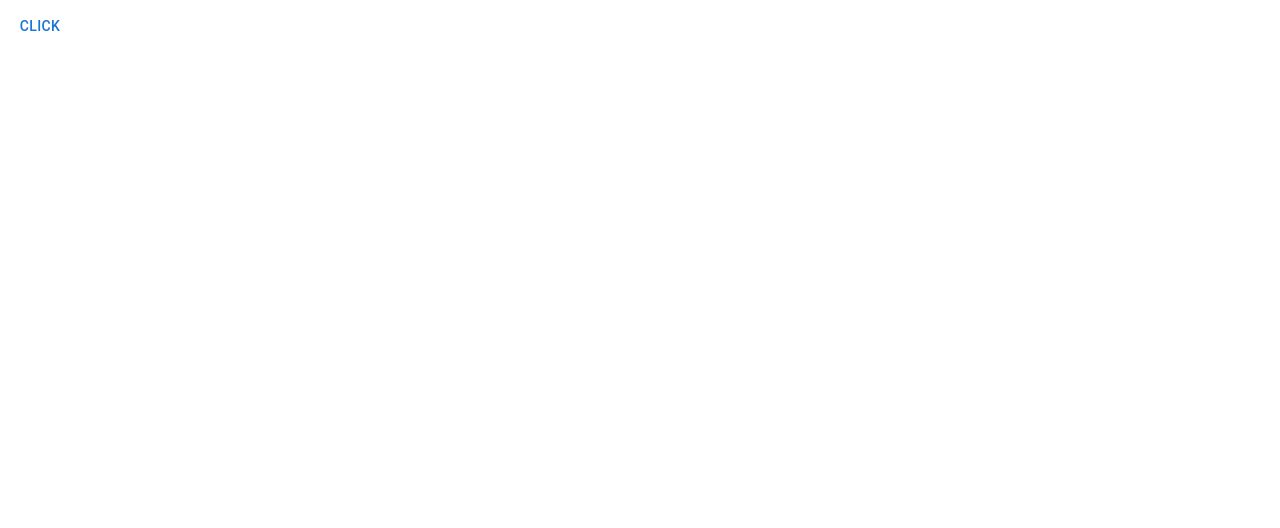
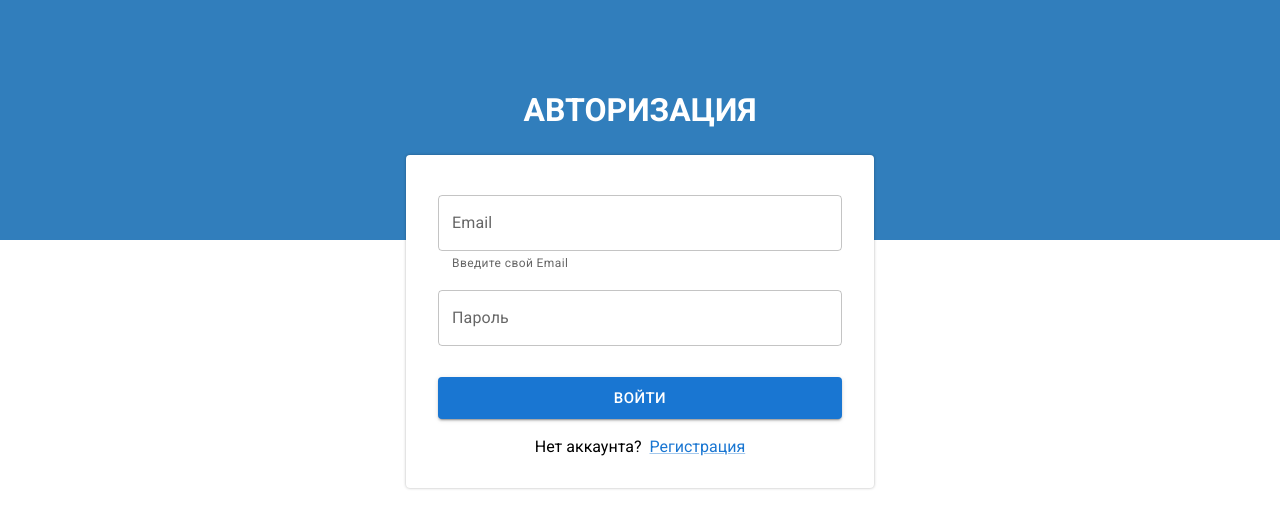
Before and after one commit to AsmrS4/campus-courses-app, a React (Create React App) app: page / in a window 1280 px wide. Shown: the top 528 px of the page. Built offline with nearby package versions, Linux system fonts and the light colour scheme.

Commit message:
added authorization layout

```diff
--- a/public/index.html
+++ b/public/index.html
@@ -5,6 +5,9 @@
     <link rel="icon" href="%PUBLIC_URL%/favicon.ico" />
     <meta name="viewport" content="width=device-width, initial-scale=1" />
     <meta name="theme-color" content="#000000" />
+    <link rel="preconnect" href="https://fonts.googleapis.com">
+    <link rel="preconnect" href="https://fonts.gstatic.com" crossorigin>
+
     <meta
       name="description"
       content="Web site created using create-react-app"
--- a/src/App.jsx
+++ b/src/App.jsx
@@ -1,10 +1,41 @@
-import Header from './components/Header';
+import { Button, Link } from '@mui/material';
+import InputField from './components/InputField/InputField';
+import './styles/index.scss';
 
 function App() {
     return (
         <>
-            <Header />
-            <main className='main'></main>
+            <main className='main'>
+                <section className='authSection'>
+                    <div className='authBg'>
+                        <div className='head'></div>
+                        <div className='body'></div>
+                    </div>
+                    <form className='authForm'>
+                        <h2 className='authTitle'>Авторизация</h2>
+                        <div className='container'>
+                            <InputField
+                                label={'Email'}
+                                placeholder={'example@gmail.com'}
+                                variant='outlined'
+                                helperText='Введите свой Email'
+                            />
+                            <InputField label={'Пароль'} variant='outlined' helperText=' ' />
+                            <Button variant='contained' sx={{ width: 1 }} size='large'>
+                                Войти
+                            </Button>
+                            <div className='link'>
+                                <span>Нет аккаунта?</span>
+                                <Link>Регистрация</Link>
+                            </div>
+                        </div>
+                    </form>
+                    {/* <form className='registryForm'>
+                        <h2 className='authTitle'>Регистрация</h2>
+                        <div className='container'></div>
+                    </form> */}
+                </section>
+            </main>
             <footer className='footer'></footer>
         </>
     );
--- /dev/null
+++ b/src/components/InputField/InputField.jsx
@@ -0,0 +1,37 @@
+import React, { useState } from 'react';
+import { TextField } from '@mui/material';
+
+const InputField = ({
+    label = '',
+    helperText = ' ',
+    placeholder = '',
+    valiant = 'outlined',
+    validation = null,
+}) => {
+    const [value, setValue] = useState('');
+    const [isError, setIsError] = useState(false);
+    const handleValue = (inputValue) => {
+        if (validation !== null) {
+            setIsError(validation(inputValue));
+        }
+    };
+    return (
+        <>
+            <TextField
+                error={isError}
+                label={label}
+                placeholder={placeholder}
+                variant={valiant}
+                helperText={helperText}
+                value={value}
+                sx={{ width: 1, margin: 1 }}
+                onChange={(e) => {
+                    setValue(e.target.value);
+                    handleValue(e.target.value);
+                }}
+            />
+        </>
+    );
+};
+
+export default InputField;
--- a/src/styles/index.scss
+++ b/src/styles/index.scss
@@ -5,4 +5,76 @@
 body {
     margin: 0;
     padding: 0;
+    font-family: 'Roboto', 'Inter', sans-serif;
+
+    div#root {
+        width: 100%;
+        height: 100vh;
+    }
 }
+
+main {
+    width: 100%;
+    height: 100%;
+    @include flex-column;
+    align-items: center;
+}
+
+.authSection {
+    display: flex;
+    width: 100%;
+    height: 100%;
+    box-sizing: border-box;
+
+    .authBg {
+        position: absolute;
+        z-index: 1;
+        width: 100%;
+        height: 100%;
+        @include flex-column-y;
+        .head {
+            width: 100%;
+            height: 30%;
+            background: #317ebc;
+        }
+        .body {
+            width: 100%;
+            background-color: #f6f7f9;
+        }
+    }
+}
+
+.authForm {
+    @include flex-column-y;
+    height: 468px;
+    max-width: 468px;
+    box-sizing: border-box;
+
+    width: 100%;
+    margin: 64px auto;
+    z-index: 2;
+
+    .authTitle {
+        font-size: 32px;
+        color: #fff;
+        text-transform: uppercase;
+    }
+    .container {
+        @include flex-column-y;
+        width: 100%;
+        box-sizing: border-box;
+        background: #fff;
+        border-radius: 4px;
+        box-shadow: 0px 0px 3px 0px rgba(0, 0, 0, 0.3);
+        padding: 32px;
+
+        .link {
+            @include flex-row-x;
+            margin-top: 18px;
+            a {
+                margin-left: 8px;
+                cursor: pointer;
+            }
+        }
+    }
+}
--- a/src/styles/mixins.scss
+++ b/src/styles/mixins.scss
@@ -0,0 +1,25 @@
+@mixin flex-column {
+    display: flex;
+    flex-direction: column;
+}
+
+@mixin flex-column-y {
+    @include flex-column;
+    align-items: center;
+}
+
+@mixin flex-column-x {
+    @include flex-column;
+    justify-content: center;
+}
+
+@mixin flex-row {
+    display: flex;
+    flex-direction: row;
+}
+
+@mixin flex-row-x {
+    @include flex-row;
+    align-items: center;
+    justify-content: space-between;
+}
```
